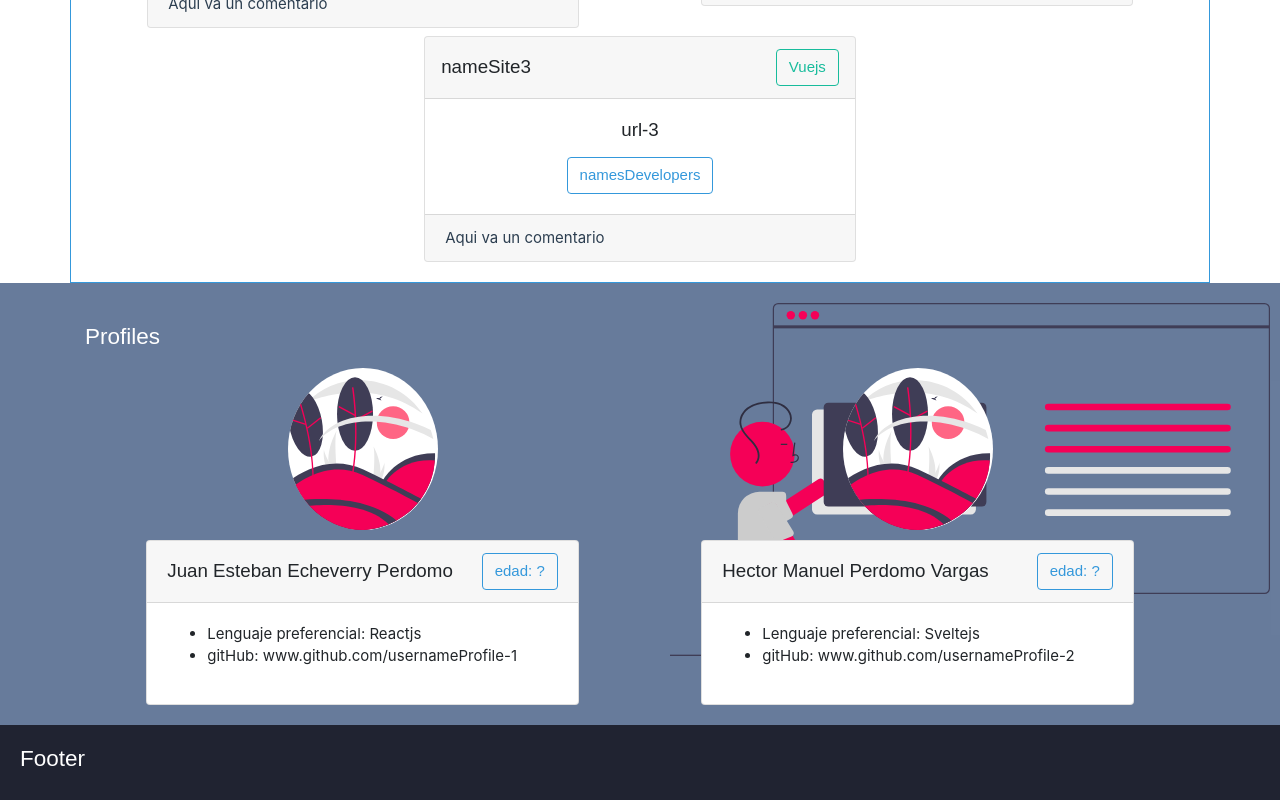
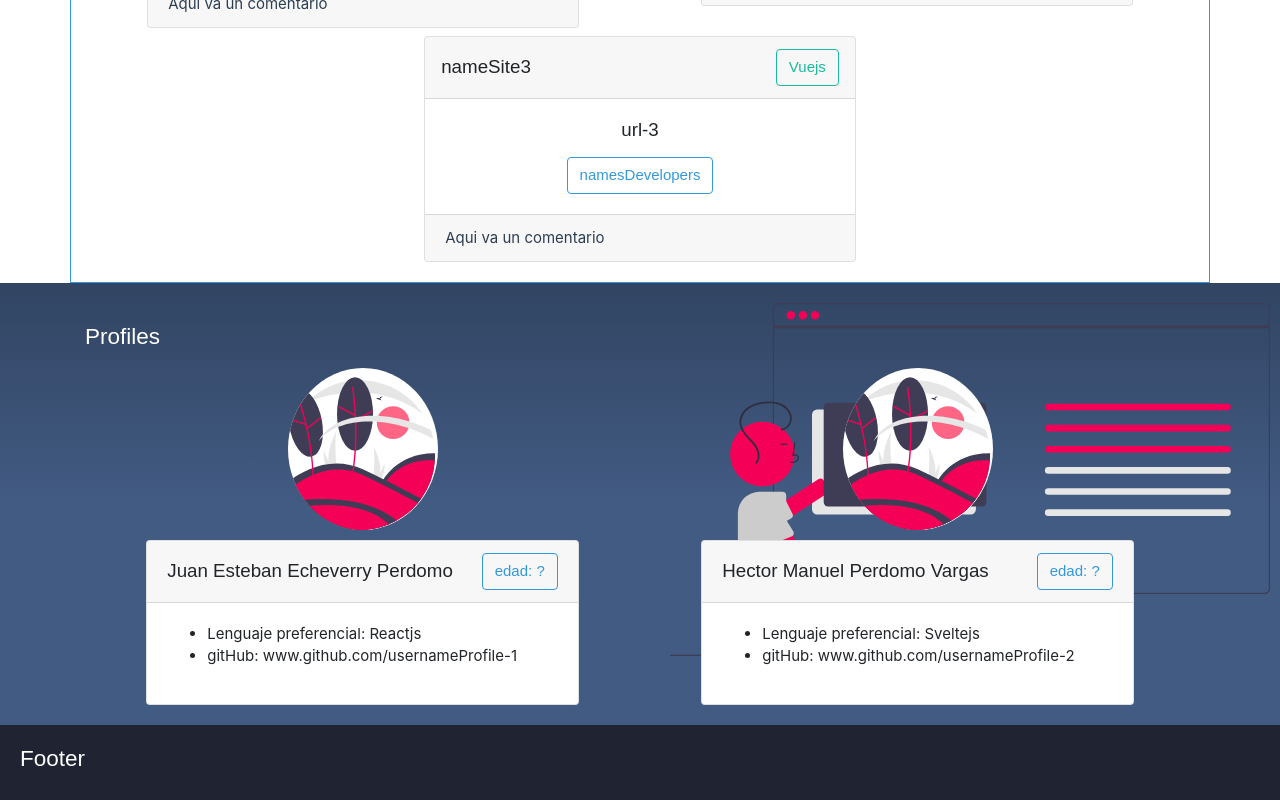
Before and after one commit to Sisifo-G/sisifodev, a React (Create React App) app: page / in a window 1280 px wide. Shown: the part 1144-1944 px from the top of the page. Built offline with nearby package versions, Linux system fonts and the light colour scheme; a web font is replaced by a local one.

Commit message:
caambios Seccion

```diff
--- a/src/components/seccion/Seccion.css
+++ b/src/components/seccion/Seccion.css
@@ -8,7 +8,8 @@
 
 .contentSecProfiles {
     padding-top: 20px;
-    background-color: rgba(66, 91, 131, .8);
+    background-color: rgba(66, 91, 131, 1);
+    background-image: linear-gradient(rgba(0,0,0,0.25),transparent 50%);
 }
 
 .iconPortSeccion {
```
